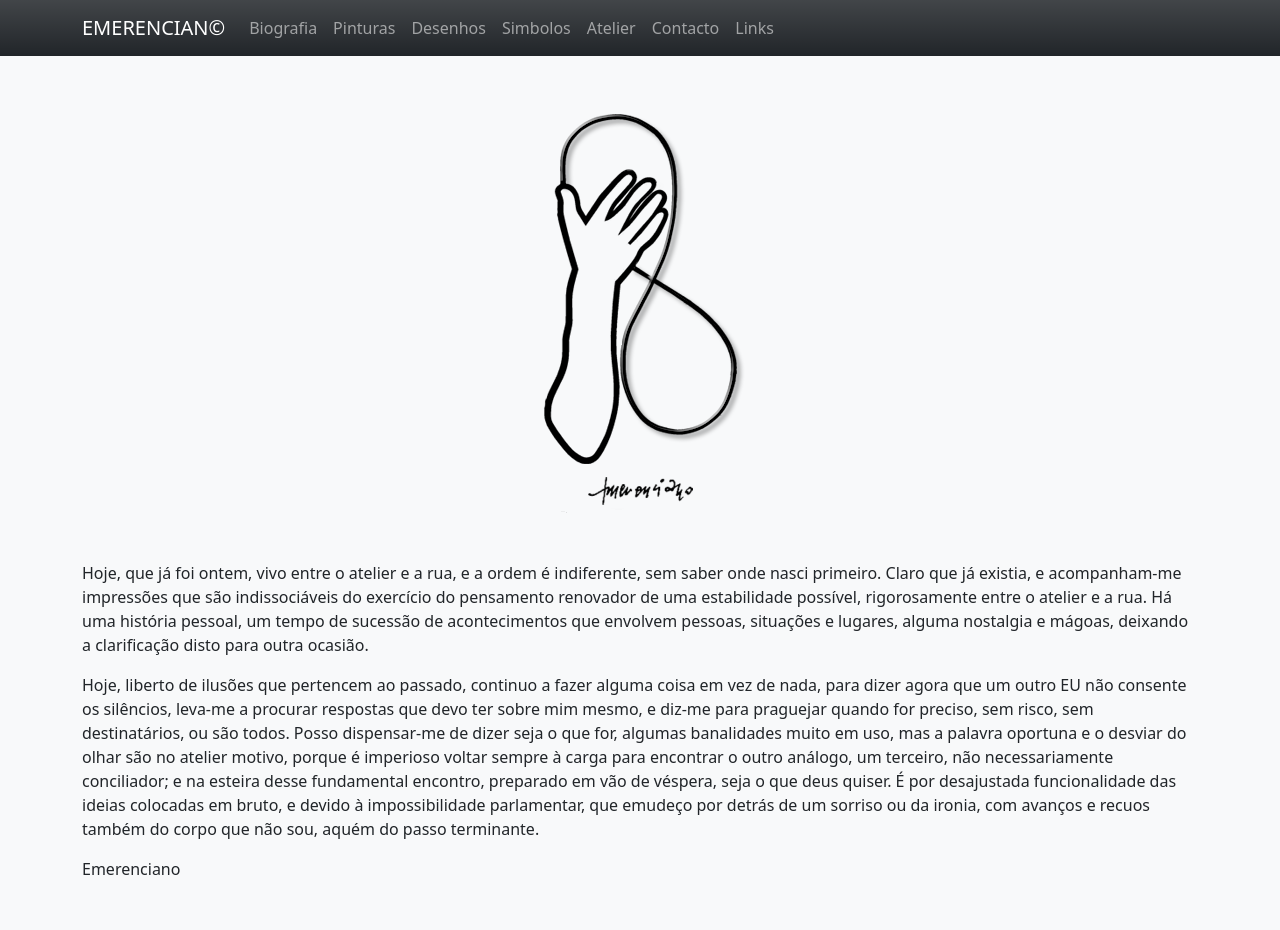
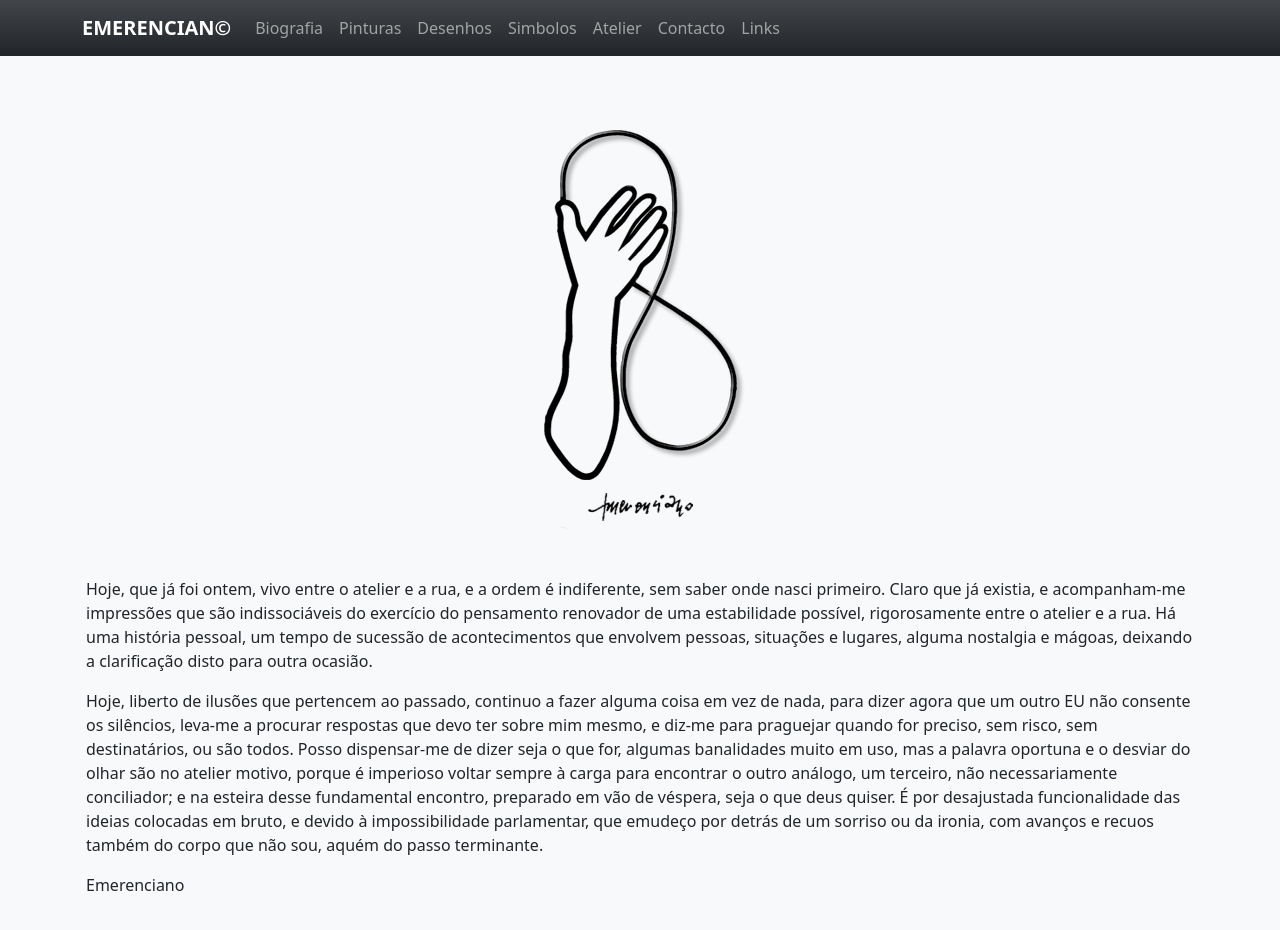
Before and after one commit to lmfr74/emerenciano-art, a plain HTML site: page Index.html in a window 1280 px wide. Drawn offline with nearby package versions, Linux system fonts and the light colour scheme.

Commit message:
Update UI.

```diff
--- a/css/styles.css
+++ b/css/styles.css
@@ -5,3 +5,12 @@
  :root {
     --bs-body-bg: var(--bs-gray-100);
   }
+
+  a {
+    font-weight: bolder;
+  }
+
+  .col {
+    background-color: rgba(255, 255, 255, .05);
+    padding: 16px;
+  }
```
